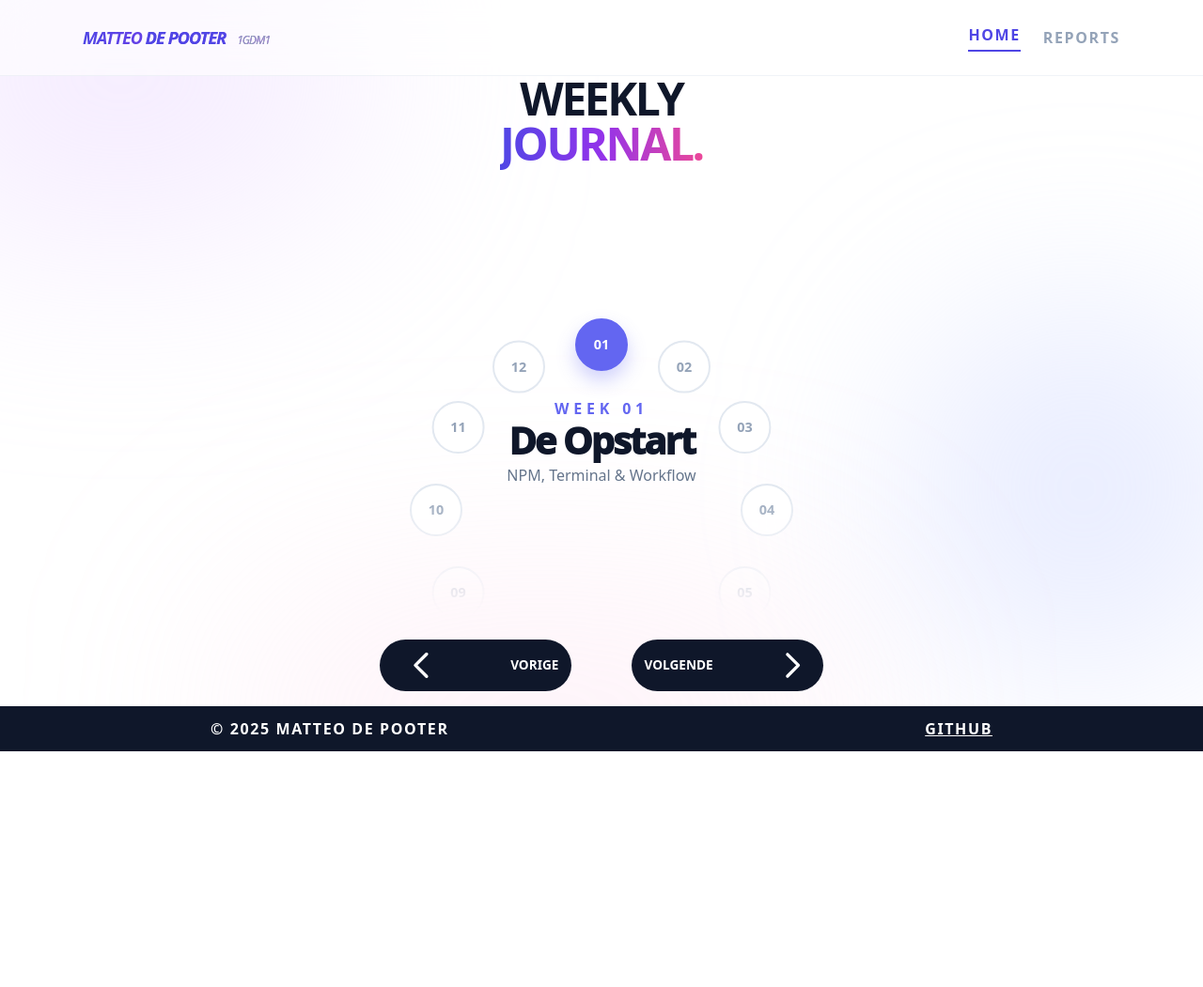
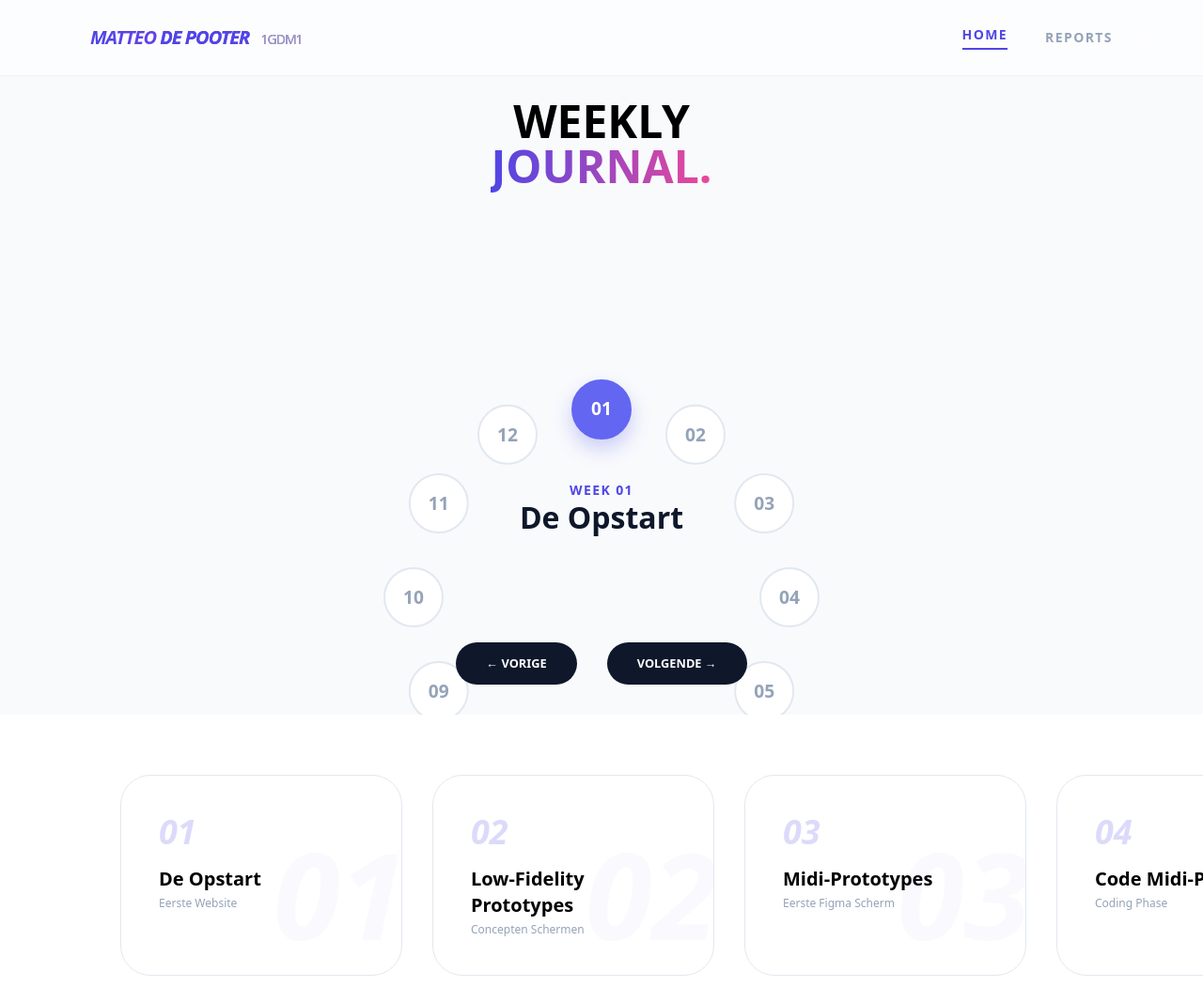
Before and after one commit to MatteoDePooter/Matteo-De-Pooter, a website: page index.html in a window 1280 px wide. Shown: the top 1051 px of the page at 94% size. Before the commit the page ends 800 px from the top, so only its background shows below. Drawn offline with nearby package versions, Linux system fonts and the light colour scheme.

Commit message:
Update index.html

```diff
--- a/index.html
+++ b/index.html
@@ -4,44 +4,53 @@
   <meta charset="UTF-8" />
   <meta name="viewport" content="width=device-width, initial-scale=1.0, maximum-scale=1.0, user-scalable=no" />
   <title>Portfolio | Matteo De Pooter</title>
-  <link href="dist/output.css" rel="stylesheet">
+  <script src="https://cdn.tailwindcss.com"></script>
   <style>
     :root {
-      /* Straal iets verkleind voor betere fit op één pagina */
-      --radius: clamp(150px, 22vh, 250px);
+      --radius: clamp(160px, 25vh, 280px);
     }
 
-    /* Achtergrond animatie/blobs */
-    .bg-blob {
-      position: absolute;
-      border-radius: 50%;
-      filter: blur(100px);
-      z-index: -10;
-      pointer-events: none;
+    html, body {
+      height: auto; /* Aangepast voor scrollen */
+      margin: 0;
+      padding: 0;
+      overflow-x: hidden;
+      background-color: #f8fafc;
+    }
+
+    /* Navigatie altijd zichtbaar maken */
+    nav {
+      position: sticky !important;
+      top: 0;
+      width: 100%;
+      z-index: 1000;
+      background: rgba(255, 255, 255, 0.8);
+      backdrop-filter: blur(12px);
+      border-bottom: 1px solid rgba(226, 232, 240, 0.5);
+    }
+
+    .hero-fold {
+      height: 85vh;
+      display: flex;
+      flex-direction: column;
+      position: relative;
+      overflow: hidden;
     }
 
     #wheel-container {
       position: relative;
       width: 100%;
-      /* Neemt de beschikbare ruimte tussen header en navigatie knoppen */
       flex-grow: 1;
       display: flex;
       align-items: center;
       justify-content: center;
-      margin: 0 auto;
-      mask-image: linear-gradient(to bottom, black 70%, transparent 98%);
-      -webkit-mask-image: linear-gradient(to bottom, black 70%, transparent 98%);
       cursor: grab;
-      overflow: hidden;
       touch-action: none;
     }
 
-    #wheel-container:active { cursor: grabbing; }
-
     #wheel {
       position: absolute;
-      /* Iets hoger gezet (was 80%) zodat het beter in het scherm past zonder scroll */
-      top: 75%;
+      top: 90%;
       width: 0; height: 0;
       transition: transform 0.8s cubic-bezier(0.16, 1, 0.3, 1);
       user-select: none;
@@ -49,55 +58,38 @@
 
     .center-info {
       position: absolute;
-      /* Informatie iets hoger dan het middelpunt van het wiel */
-      top: 60%;
+      top: 70%;
       transform: translateY(-50%);
       text-align: center;
-      z-index: 50;
-      width: 100%;
-      pointer-events: none;
-      padding: 0 1rem;
+      z-index: 10; /* Lager dan de klikbare items */
+      width: 80%;
+      max-width: 250px;
+      pointer-events: none; /* Klikken gaat door de tekst naar het wiel */
     }
 
-    #info-desc {
-      font-size: clamp(0.75rem, 2vh, 1rem);
-      color: #6366f1;
-      font-weight: 900;
-      text-transform: uppercase;
-      letter-spacing: 0.3em;
-      margin-bottom: 2px;
-      display: block;
-    }
     #info-title {
-      font-size: clamp(1.8rem, 5vh, 3rem);
-      font-weight: 950;
-      color: #0f172a;
-      margin: 0;
-      letter-spacing: -0.05em;
-      line-height: 1;
-    }
-    #info-detail {
-      font-size: clamp(0.8rem, 2vh, 1rem);
-      color: #64748b;
-      margin-top: 5px;
-      font-weight: 500;
+      font-size: clamp(1.5rem, 4vw, 2rem);
+      font-weight: 800;
+      line-height: 1.1;
+      word-wrap: break-word;
+      margin: 0 auto;
     }
 
     .week-item {
       position: absolute;
       left: 0; top: 0;
-      width: clamp(45px, 7vh, 60px);
-      height: clamp(45px, 7vh, 60px);
-      margin-left: calc(clamp(45px, 7vh, 60px) / -2);
-      margin-top: calc(clamp(45px, 7vh, 60px) / -2);
+      width: clamp(50px, 8vh, 70px);
+      height: clamp(50px, 8vh, 70px);
+      margin-left: calc(clamp(50px, 8vh, 70px) / -2);
+      margin-top: calc(clamp(50px, 8vh, 70px) / -2);
       display: flex;
       justify-content: center;
       align-items: center;
+      z-index: 100;
     }
 
     .week-circle {
-      width: 100%;
-      height: 100%;
+      width: 100%; height: 100%;
       background: white;
       border: 2px solid #e2e8f0;
       border-radius: 50%;
@@ -106,274 +98,207 @@
       justify-content: center;
       font-weight: 800;
       color: #94a3b8;
-      text-decoration: none;
       transition: all 0.4s;
-      font-size: clamp(0.75rem, 1.8vh, 1rem);
-      -webkit-tap-highlight-color: transparent;
-      user-select: none;
-      touch-action: none;
+      font-size: 1.2rem;
+      cursor: pointer;
+      text-decoration: none; /* Voor de <a> tag */
     }
 
     .week-circle.active {
       border-color: #6366f1;
       background: #6366f1;
       color: white;
-      transform: scale(1.25);
+      transform: scale(1.2);
       box-shadow: 0 10px 20px rgba(99, 102, 241, 0.3);
     }
 
     #vorigevolgende {
       display: flex;
-      flex-direction: row;
       justify-content: center;
-      align-items: center;
-      gap: 1rem;
-      width: 15em;
-      max-width: 500px;
-      margin: 0 auto;
-      padding-bottom: 1.5rem; /* Ruimte boven de footer */
-      padding: 1em;
+      gap: 2rem;
+      padding-bottom: 2em;
+      z-index: 60;
+      position: sticky;
     }
 
-     #knop{
-       width: 5em;
-       height: 3em;
-       justify-content: center;
-       align-items: center;
-
+     .report-card:hover {
+      transform: translateY(-12px);
+      border-color: #6366f1;
+      box-shadow: 0 25px 50px -12px rgba(99, 102, 241, 0.15);
     }
 
     .nav-btn {
-      flex: 1;
-      height: 48px;
-      display: flex;
-      align-items: center;
-      justify-content: center;
-      gap: 0.5rem;
+      padding: 0.8rem 2rem;
       border-radius: 9999px;
       background-color: #0f172a;
       color: white;
       font-weight: 700;
-      font-size: 0.75rem;
-      transition: all 0.3s ease;
+      font-size: 0.8rem;
+      transition: 0.3s;
     }
 
-    .nav-btn:active { transform: scale(0.95); }
+    #cardGrid {
+      display: flex;
+      gap: 2rem;
+      padding: 4rem 10vw;
+      overflow-x: auto;
+      scroll-snap-type: x mandatory;
+      scrollbar-width: none;
+    }
+    #cardGrid::-webkit-scrollbar { display: none; }
 
-    @media (min-width: 768px) {
-      #vorigevolgende { gap: 4rem; }
-      .nav-btn { height: 55px; font-size: 0.85rem; }
+    .report-card {
+      min-width: 300px;
+      scroll-snap-align: center;
+      background: white;
+      border-radius: 2rem;
+      padding: 2.5rem;
+      position: relative;
+      overflow: hidden;
+      border: 1px solid #e2e8f0;
+      text-decoration: none;
+      color: inherit;
     }
 
-    /* Strenge 'No-Scroll' regels */
-    html, body {
-      height: 100%;
-      width: 100%;
-      overflow: hidden;
-      margin: 0;
-      padding: 0;
-      position: fixed; /* Voorkomt 'bounce' op iOS */
-    }
-
-    body {
-      display: flex;
-      flex-direction: column;
-    }
-
-    main {
-      flex: 1;
-      display: flex;
-      flex-direction: column;
-      overflow: hidden;
+    .bg-number-card {
+      position: absolute;
+      right: -5px; bottom: -10px;
+      font-size: 8rem;
+      font-weight: 900;
+      color: rgba(99, 102, 241, 0.04);
+      z-index: 0;
+      font-style: italic;
     }
   </style>
 </head>
 
-<body class="bg-white text-slate-900 font-sans">
-
-  <div class="fixed inset-0 -z-10 overflow-hidden pointer-events-none">
-    <div class="absolute -top-[10%] -left-[10%] w-[40%] h-[40%] rounded-full bg-purple-200/50 blur-[120px]"></div>
-    <div class="absolute top-[40%] -right-[5%] w-[30%] h-[50%] rounded-full bg-indigo-200/40 blur-[100px]"></div>
-    <div class="absolute -bottom-[10%] left-[20%] w-[50%] h-[30%] rounded-full bg-pink-200/30 blur-[120px]"></div>
-  </div>
+<body>
 
     <nav class="sticky top-0 z-[100] bg-white/60 backdrop-blur-xl border-b border-slate-200/50">
       <div class="max-w-6xl mx-auto px-6 md:px-8 h-20 flex items-center justify-between">
         <a href="index.html" class="flex items-center">
-      <span class="text-lg md:text-xl font-black tracking-tighter bg-gradient-to-r from-indigo-600 to-purple-600 bg-clip-text text-transparent italic">
-        MATTEO <span class="text-indigo-600">DE POOTER</span> <span class="text-slate-400 font-light ml-2 not-italic text-xs md:text-sm">1GDM1</span>
+          <span class="text-lg md:text-xl font-black tracking-tighter bg-gradient-to-r from-indigo-600    to-purple-600 bg-clip-text text-transparent italic">
+            MATTEO <span class="text-indigo-600">DE POOTER</span> <span class="text-slate-400     font-light ml-2 not-italic text-xs md:text-sm">1GDM1</span>
           </span>
         </a>
-    <div class="flex items-center gap-6 md:gap-10 text-[10px] md:text-sm font-bold tracking-widest uppercase">
+        <div class="flex items-center gap-6 md:gap-10 text-[10px] md:text-sm font-bold tracking-widest    uppercase">
           <a href="index.html" class="text-indigo-600 border-b-2 border-indigo-600 pb-1">Home</a>
           <a href="reports.html" class="text-slate-400 hover:text-indigo-600 transition">Reports</a>
         </div>
       </div>
     </nav>
 
-  <header class="shrink-0 pt-4 pb-0 text-center px-4">
-    <h1 class="text-3xl md:text-5xl font-black tracking-tighter uppercase leading-none">
-      Weekly<br><span class="bg-gradient-to-r from-indigo-600 via-purple-600 to-pink-500 bg-clip-text text-transparent">Journal.</span>
+  <div class="hero-fold">
+    <header class="pt-6 text-center shrink-0">
+      <h1 class="text-4xl md:text-5xl font-black uppercase leading-tight">
+        Weekly<br><span class="bg-gradient-to-r from-indigo-600 to-pink-500 bg-clip-text text-transparent">Journal.</span>
       </h1>
     </header>
 
-  <main>
     <div id="wheel-container">
       <div class="center-info">
-        <span id="info-desc">WEEK 01</span>
-        <h3 id="info-title">De Opstart</h3>
-        <p id="info-detail">NPM, Terminal & Workflow</p>
+        <span id="info-desc" class="text-indigo-600 font-black tracking-widest text-sm uppercase">Week 01</span>
+        <h3 id="info-title" class="text-3xl font-black text-slate-900">De Opstart</h3>
+      </div>
+      <div id="wheel"></div>
     </div>
 
-      <div id="wheel">
-        <div class="week-item" style="transform: rotate(0deg) translateY(calc(-1 * var(--radius)))">
-          <a href="week1.html" class="week-circle active" data-index="0" data-title="De Opstart" data-week="01" data-detail="NPM, Terminal & Workflow">01</a>
-        </div>
-        <div class="week-item" style="transform: rotate(30deg) translateY(calc(-1 * var(--radius)))">
-          <a href="week2.html" class="week-circle" data-index="1" data-title="Styling & Grid" data-week="02" data-detail="Advanced Layouts">02</a>
-        </div>
-        <div class="week-item" style="transform: rotate(60deg) translateY(calc(-1 * var(--radius)))">
-          <a href="Week3.html" class="week-circle" data-index="2" data-title="Prototyping" data-week="03" data-detail="UX Design Patterns">03</a>
-        </div>
-        <div class="week-item" style="transform: rotate(90deg) translateY(calc(-1 * var(--radius)))">
-          <a href="week4.html" class="week-circle" data-index="3" data-title="Design Systems" data-week="04" data-detail="UI Components">04</a>
-        </div>
-        <div class="week-item" style="transform: rotate(120deg) translateY(calc(-1 * var(--radius)))">
-          <a href="week5.html" class="week-circle" data-index="4" data-title="Responsiveness" data-week="05" data-detail="Adaptive Design">05</a>
-        </div>
-        <div class="week-item" style="transform: rotate(150deg) translateY(calc(-1 * var(--radius)))">
-          <a href="week6.html" class="week-circle" data-index="5" data-title="Mid-term" data-week="06" data-detail="Project Review">06</a>
-        </div>
-        <div class="week-item" style="transform: rotate(180deg) translateY(calc(-1 * var(--radius)))">
-          <a href="week7.html" class="week-circle" data-index="6" data-title="JS Intro" data-week="07" data-detail="Logic & Functions">07</a>
-        </div>
-        <div class="week-item" style="transform: rotate(210deg) translateY(calc(-1 * var(--radius)))">
-          <a href="week8.html" class="week-circle" data-index="7" data-title="DOM Events" data-week="08" data-detail="Dynamic Interaction">08</a>
-        </div>
-        <div class="week-item" style="transform: rotate(240deg) translateY(calc(-1 * var(--radius)))">
-          <a href="week9.html" class="week-circle" data-index="8" data-title="API Fetch" data-week="09" data-detail="External Data">09</a>
-        </div>
-        <div class="week-item" style="transform: rotate(270deg) translateY(calc(-1 * var(--radius)))">
-          <a href="week10.html" class="week-circle" data-index="9" data-title="Final Project" data-week="10" data-detail="Architecture">10</a>
-        </div>
-        <div class="week-item" style="transform: rotate(300deg) translateY(calc(-1 * var(--radius)))">
-          <a href="week11.html" class="week-circle" data-index="10" data-title="Bugfixing" data-week="11" data-detail="Code Quality">11</a>
-        </div>
-        <div class="week-item" style="transform: rotate(330deg) translateY(calc(-1 * var(--radius)))">
-          <a href="week12.html" class="week-circle" data-index="11" data-title="Oplevering" data-week="12" data-detail="Final Presentation">12</a>
-        </div>
+    <div id="vorigevolgende">
+      <button onclick="navigate(1)" class="nav-btn">← VORIGE</button>
+      <button onclick="navigate(-1)" class="nav-btn">VOLGENDE →</button>
     </div>
   </div>
 
-    <div id="vorigevolgende">
-      <button id="vorigevolgende" onclick="navigate(1)" class="nav-btn">
-        <svg id="knop" class="w-4 h-4" fill="none" stroke="currentColor" viewBox="0 0 24 24"><path stroke-linecap="round" stroke-linejoin="round" stroke-width="2" d="M15 19l-7-7 7-7"/></svg>
-        VORIGE
-      </button>
-      <button id="vorigevolgende" onclick="navigate(-1)" class="nav-btn">
-        VOLGENDE
-        <svg id="knop" class="w-4 h-4" fill="none" stroke="currentColor" viewBox="0 0 24 24"><path stroke-linecap="round" stroke-linejoin="round" stroke-width="2" d="M9 5l7 7-7 7"/></svg>
-      </button>
-    </div>
-  </main>
-
-  <footer class="shrink-0 py-3 bg-slate-900 text-white">
-    <div class="max-w-4xl mx-auto px-8 flex justify-between items-center text-[10px] font-bold tracking-widest uppercase">
-      <p>© 2025 Matteo De Pooter</p>
-      <a target="_blank" href="https://github.com/MatteoDePooter" class="underline">GITHUB</a>
-    </div>
-  </footer>
+  <section class="bg-white">
+    <div id="cardGrid"></div>
+  </section>
 
   <script>
+    const reports = [
+      { w: "01", t: "De Opstart", d: "Eerste Website", l: "Week1.html" },
+      { w: "02", t: "Low-Fidelity Prototypes", d: "Concepten Schermen", l: "week2.html" },
+      { w: "03", t: "Midi-Prototypes", d: "Eerste Figma Scherm", l: "Week3.html" },
+      { w: "04", t: "Code Midi-Prototypes", d: "Coding Phase", l: "week4.html" },
+      { w: "05", t: "Design Systems", d: "Components", l: "week5.html" },
+      { w: "06", t: "Mid-term", d: "Review", l: "week6.html" },
+      { w: "07", t: "JS Basics", d: "Variables", l: "week7.html" },
+      { w: "08", t: "Interactiviteit", d: "DOM", l: "week8.html" },
+      { w: "09", t: "Tailwind", d: "Installeren van Tailwind", l: "week9.html" },
+      { w: "10", t: "Tailwind Toepassing", d: "Styling", l: "week10.html" },
+      { w: "11", t: "App Voor Schermen", d: "Eind Resultaat Schermen", l: "week11.html" },
+      { w: "12", t: "Finalizeren", d: "Het Eind Resultaat", l: "week12.html" }
+    ];
+
     const wheel = document.getElementById('wheel');
-    const container = document.getElementById('wheel-container');
+    const cardGrid = document.getElementById('cardGrid');
+
+    reports.forEach((r, i) => {
+      // Wiel items veranderd naar <a> tags om klikbaar te maken
+      wheel.innerHTML += `
+        <div class="week-item" style="transform: rotate(${i * 30}deg) translateY(calc(-1 * var(--radius)))">
+          <a href="${r.l}" class="week-circle ${i===0?'active':''}" data-index="${i}">${r.w}</a>
+        </div>`;
+
+      cardGrid.innerHTML += `
+        <a href="${r.l}" class="report-card group">
+          <div class="bg-number-card">${r.w}</div>
+          <span class="text-4xl font-black text-indigo-600/20 italic">${r.w}</span>
+          <h3 class="text-xl font-bold mt-4">${r.t}</h3>
+          <p class="text-slate-400 text-xs mt-1">${r.d}</p>
+        </a>`;
+    });
+
+    let currentRotation = 0;
     const circles = document.querySelectorAll('.week-circle');
 
-    let currentRotation = 0;
-    let isDragging = false;
-    let startX = 0;
-    let tempRotation = 0;
-
     function navigate(direction) {
-      rotateTo(currentRotation + (direction * 30));
+      currentRotation += (direction * 30);
+      rotateTo(currentRotation);
     }
 
     function rotateTo(deg) {
-      currentRotation = deg;
-      wheel.style.transition = 'transform 0.8s cubic-bezier(0.16, 1, 0.3, 1)';
-      wheel.style.transform = `rotate(${currentRotation}deg)`;
-      updateActiveState();
-    }
-
-    function updateActiveState() {
-      const rotationToUse = isDragging ? tempRotation : currentRotation;
-      let activeIndex = Math.round((rotationToUse / -30) % 12);
+      wheel.style.transform = `rotate(${deg}deg)`;
+      let activeIndex = Math.round((deg / -30) % 12);
       if (activeIndex < 0) activeIndex += 12;
 
       circles.forEach((circle, i) => {
-        const initialAngle = i * 30;
-        circle.style.transform = `rotate(${-initialAngle - rotationToUse}deg)`;
-        circle.classList.remove('active');
+        circle.style.transform = `rotate(${- (i * 30) - deg}deg)`;
+        circle.classList.toggle('active', i === activeIndex);
+        if(i === activeIndex) {
+          document.getElementById('info-title').innerText = reports[activeIndex].t;
+          document.getElementById('info-desc').innerText = "WEEK " + reports[activeIndex].w;
 
-        if (i === activeIndex) {
-          circle.classList.add('active');
-          document.getElementById('info-title').innerText = circle.getAttribute('data-title');
-          document.getElementById('info-desc').innerText = "WEEK " + circle.getAttribute('data-week');
-          document.getElementById('info-detail').innerText = circle.getAttribute('data-detail');
+          const cards = document.querySelectorAll('.report-card');
+          cardGrid.scrollTo({ left: cards[activeIndex].offsetLeft - 100, behavior: 'smooth' });
         }
       });
     }
 
-    function handleStart(e) {
-      isDragging = true;
-      startX = e.pageX || e.touches[0].pageX;
-      wheel.style.transition = 'none';
-    }
+    // Dragging logica
+    let isDragging = false; let startX = 0;
+    const container = document.getElementById('wheel-container');
 
-    function handleMove(e) {
+    container.onmousedown = (e) => { isDragging = true; startX = e.pageX; wheel.style.transition = 'none'; };
+    window.onmousemove = (e) => {
       if (!isDragging) return;
-
-      // Voorkom dat de pagina scrollt tijdens het draaien
-      if (e.cancelable) e.preventDefault();
-
-      const x = e.pageX || e.touches[0].pageX;
-      // Gevoeligheid verhoogd van 0.25 naar 0.5 voor minder moeite bij draaien
-      const walk = (x - startX) * 0.5;
-
-      tempRotation = currentRotation + walk;
-      wheel.style.transform = `rotate(${tempRotation}deg)`;
-      updateActiveState();
-    }
-
-    function handleEnd() {
+      const move = (e.pageX - startX) * 0.4;
+      wheel.style.transform = `rotate(${currentRotation + move}deg)`;
+      circles.forEach((c, i) => c.style.transform = `rotate(${- (i * 30) - (currentRotation + move)}deg)`);
+    };
+    window.onmouseup = (e) => {
       if (!isDragging) return;
       isDragging = false;
+      wheel.style.transition = 'transform 0.8s cubic-bezier(0.16, 1, 0.3, 1)';
+      currentRotation = Math.round((currentRotation + (e.pageX - startX) * 0.4) / 30) * 30;
+      rotateTo(currentRotation);
+    };
 
-      // Bereken de dichtstbijzijnde stap van 30 graden
-      currentRotation = Math.round(tempRotation / 30) * 30;
+    rotateTo(0);
+  </script>
 
-      // Forceer de rotatie naar het exacte punt
-      rotateTo(currentRotation);
-    }
+  <footer class="py-12 text-center text-slate-400 text-xs font-bold uppercase tracking-widest bg-white">
+    <p>© Matteo De Pooter — 1GDM1 — <a target="_blank" href="https://github.com/MatteoDePooter/Matteo-De-Pooter" class="text-indigo-600 underline">GitHub</a></p>
+  </footer>
 
-    container.addEventListener('mousedown', handleStart);
-    window.addEventListener('mousemove', handleMove);
-    window.addEventListener('mouseup', handleEnd);
-    container.addEventListener('touchstart', handleStart, { passive: false });
-    window.addEventListener('touchmove', handleMove, { passive: false });
-    window.addEventListener('touchend', handleEnd);
-
-    circles.forEach(circle => {
-      circle.addEventListener('click', (e) => {
-        const index = parseInt(circle.getAttribute('data-index'));
-        if (!circle.classList.contains('active')) {
-           e.preventDefault();
-           rotateTo(index * -30);
-        }
-      });
-    });
-
-    updateActiveState();
-  </script>
 </body>
 </html>
```
Lines whose indentation alone changed are shown as unchanged.
